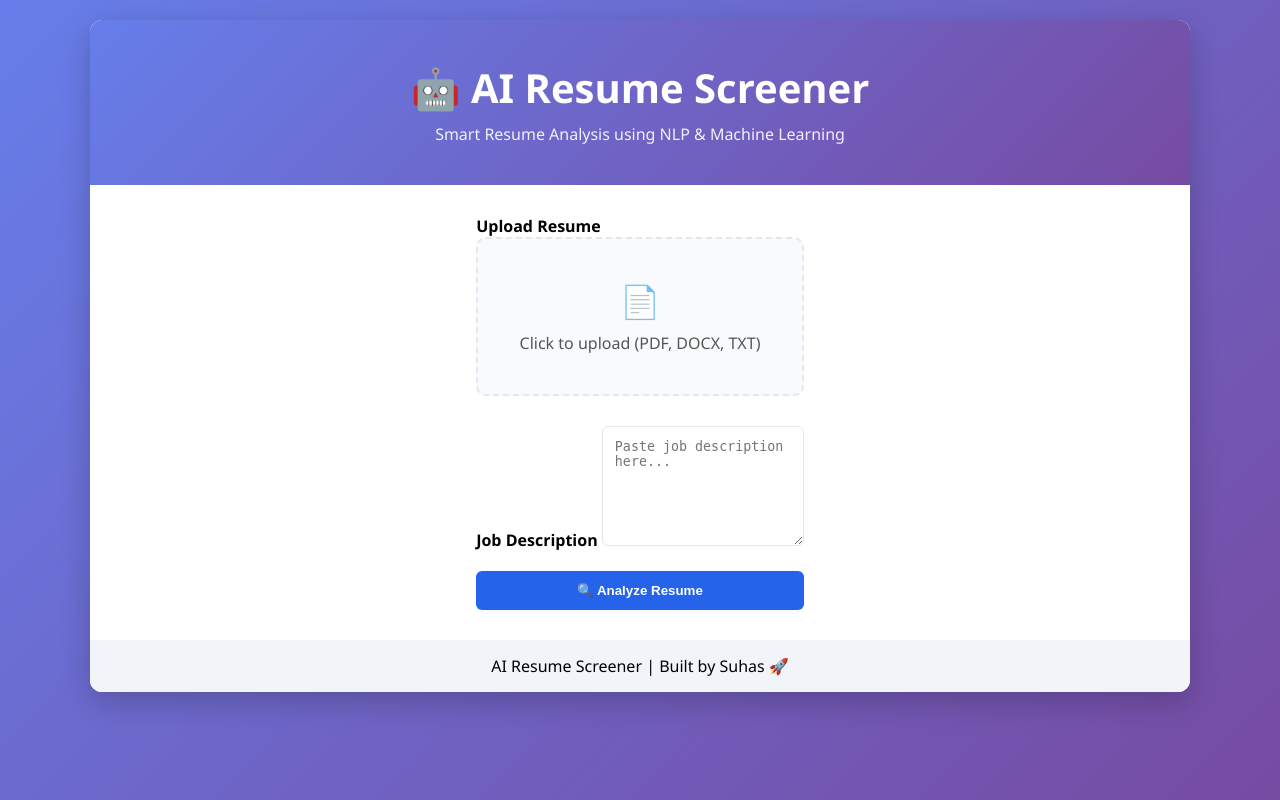
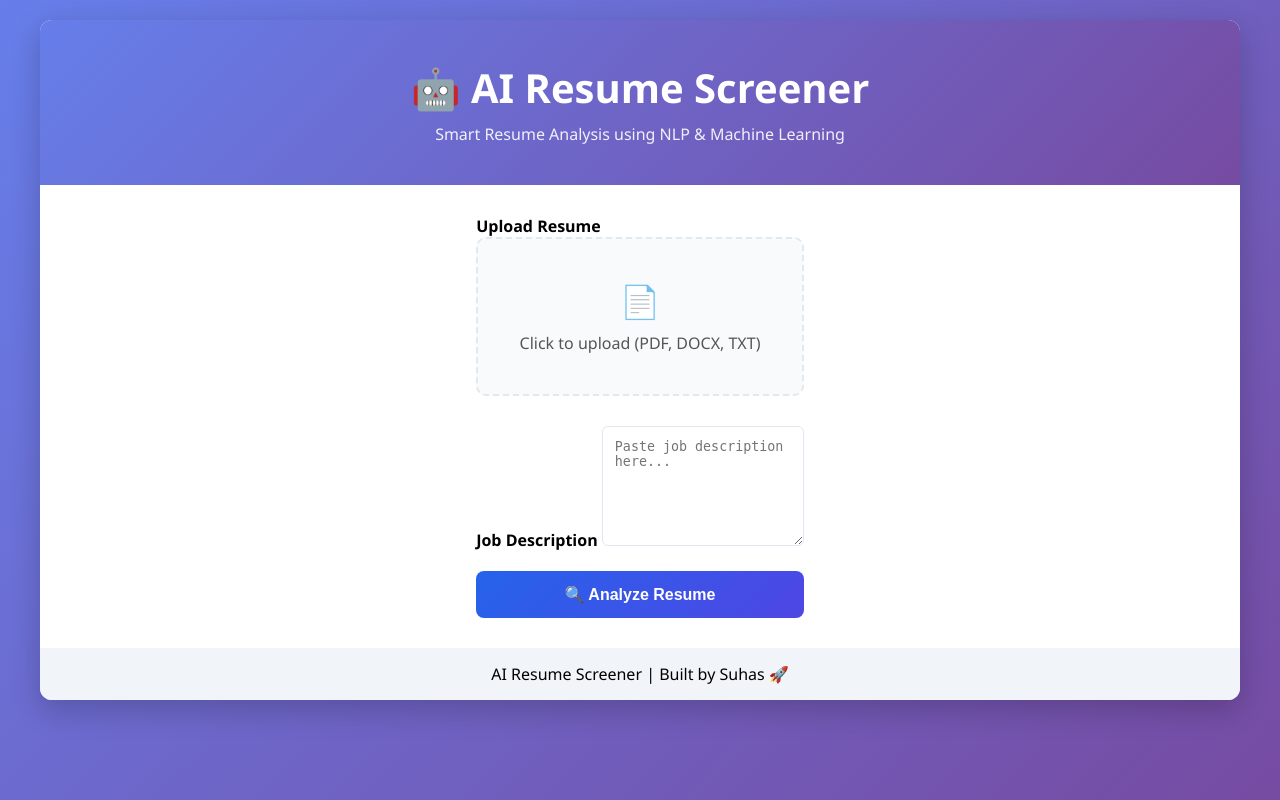
Before and after one commit to Suhas-H-N/ResumeScreener, a Flask app: page / in a window 1280 px wide. Run offline with Flask 3, Linux system fonts and the light colour scheme.

Commit message:
Enhanced UI layout, improved upload section and button styling

```diff
--- a/static/style.css
+++ b/static/style.css
@@ -25,7 +25,7 @@ body {
 
 /* Container */
 .container {
-    max-width: 1100px;
+    max-width: 1200px;
     margin: auto;
     background: white;
     border-radius: 12px;
@@ -134,14 +134,18 @@ main {
 }
 
 .btn-primary {
-    background: var(--primary);
+    background: linear-gradient(135deg, #2563eb, #4f46e5);
     color: white;
+    font-size: 16px;
+    padding: 14px;
+    border-radius: 8px;
+    transition: 0.3s;
 }
 
 .btn-primary:hover {
-    background: var(--primary-dark);
+    transform: translateY(-2px);
+    box-shadow: 0 8px 20px rgba(0,0,0,0.2);
 }
-
 /* Results */
 .results-section {
     flex: 1;
```
